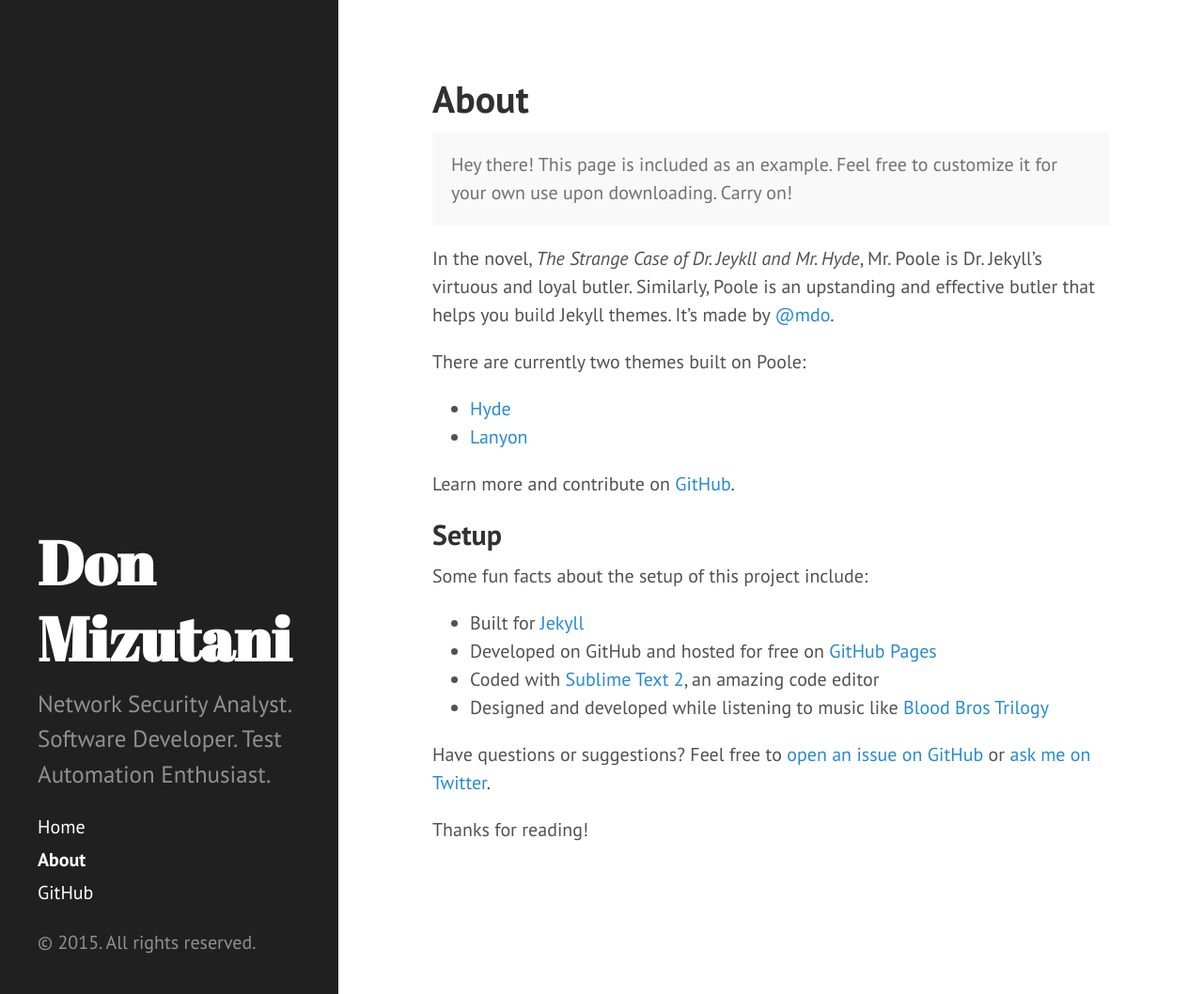
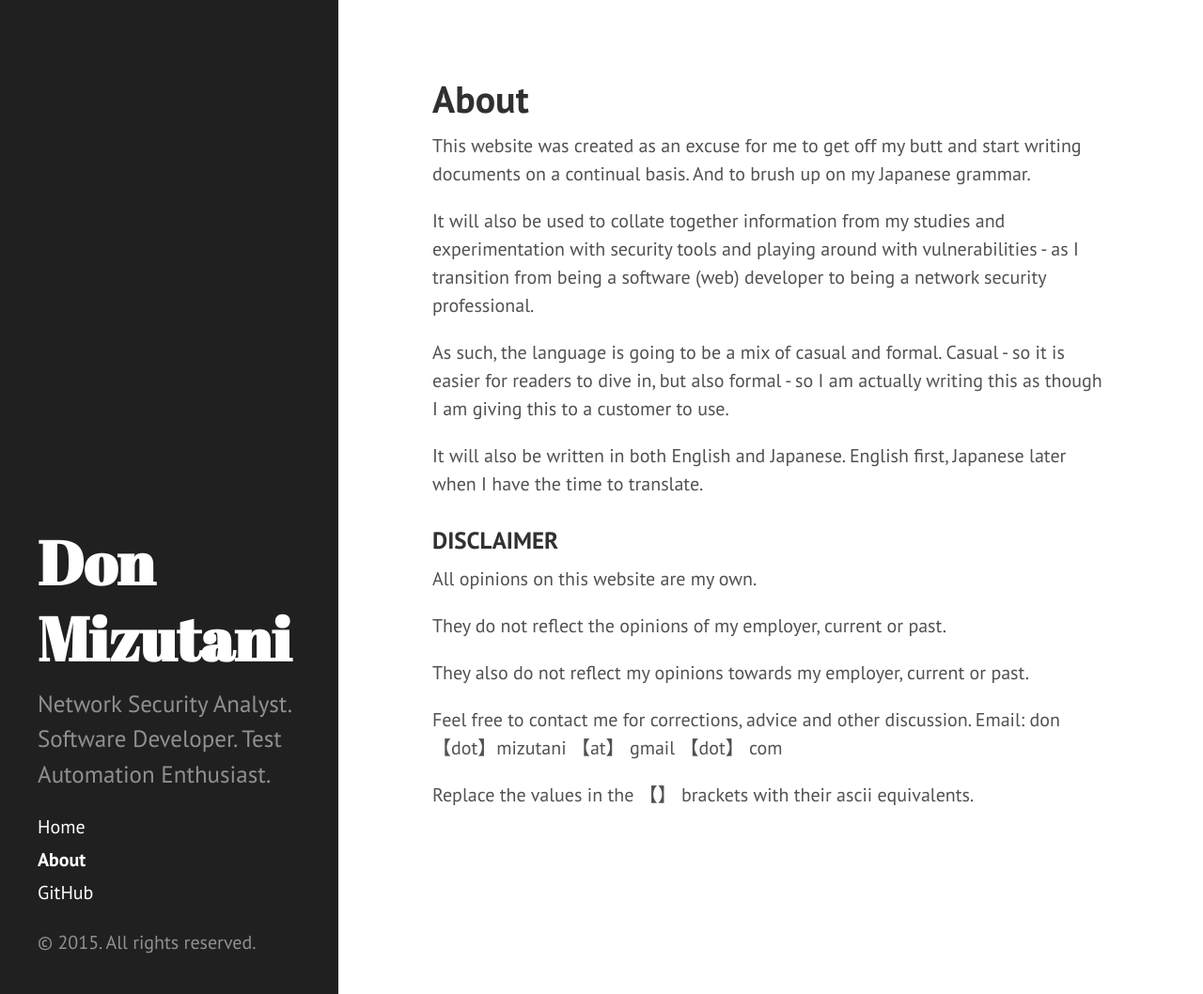
Before and after one commit to donmizutani/dm-newsite, a Jekyll site: the page built from about.md, in a window 1280 px wide and 1058 px high. Shown: the whole window at 94% size. Built offline with Jekyll 4.4.1, drawn with Linux system fonts in a browser that asks for light colours; Markdown is read by kramdown in place of the engine named in the settings.

Commit message:
about page

```diff
--- a/about.md
+++ b/about.md
@@ -3,28 +3,23 @@
 title: About
 ---
 
-<p class="message">
-  Hey there! This page is included as an example. Feel free to customize it for your own use upon downloading. Carry on!
-</p>
+This website was created as an excuse for me to get off my butt and start writing documents on a continual basis. And to brush up on my Japanese grammar.
 
-In the novel, *The Strange Case of Dr. Jeykll and Mr. Hyde*, Mr. Poole is Dr. Jekyll's virtuous and loyal butler. Similarly, Poole is an upstanding and effective butler that helps you build Jekyll themes. It's made by [@mdo](https://twitter.com/mdo).
+It will also be used to collate together information from my studies and experimentation with security tools and playing around with vulnerabilities - as I transition from being a software (web) developer to being a network security professional.
 
-There are currently two themes built on Poole:
+As such, the language is going to be a mix of casual and formal. Casual - so it is easier for readers to dive in, but also formal - so I am actually writing this as though I am giving this to a customer to use.
 
-* [Hyde](http://hyde.getpoole.com)
-* [Lanyon](http://lanyon.getpoole.com)
+It will also be written in both English and Japanese. English first, Japanese later when I have the time to translate.
 
-Learn more and contribute on [GitHub](https://github.com/poole).
 
-## Setup
+### DISCLAIMER
+All opinions on this website are  my own.
 
-Some fun facts about the setup of this project include:
+They do not reflect the opinions of my employer, current or past.
 
-* Built for [Jekyll](http://jekyllrb.com)
-* Developed on GitHub and hosted for free on [GitHub Pages](https://pages.github.com)
-* Coded with [Sublime Text 2](http://sublimetext.com), an amazing code editor
-* Designed and developed while listening to music like [Blood Bros Trilogy](https://soundcloud.com/maddecent/sets/blood-bros-series)
+They also do not reflect my opinions towards my employer, current or past.
 
-Have questions or suggestions? Feel free to [open an issue on GitHub](https://github.com/poole/issues/new) or [ask me on Twitter](https://twitter.com/mdo).
+Feel free to contact me for corrections, advice and other discussion.
+Email: don 【dot】mizutani 【at】 gmail 【dot】 com
 
-Thanks for reading!
+Replace the values in the 【】 brackets with their ascii equivalents.
```
